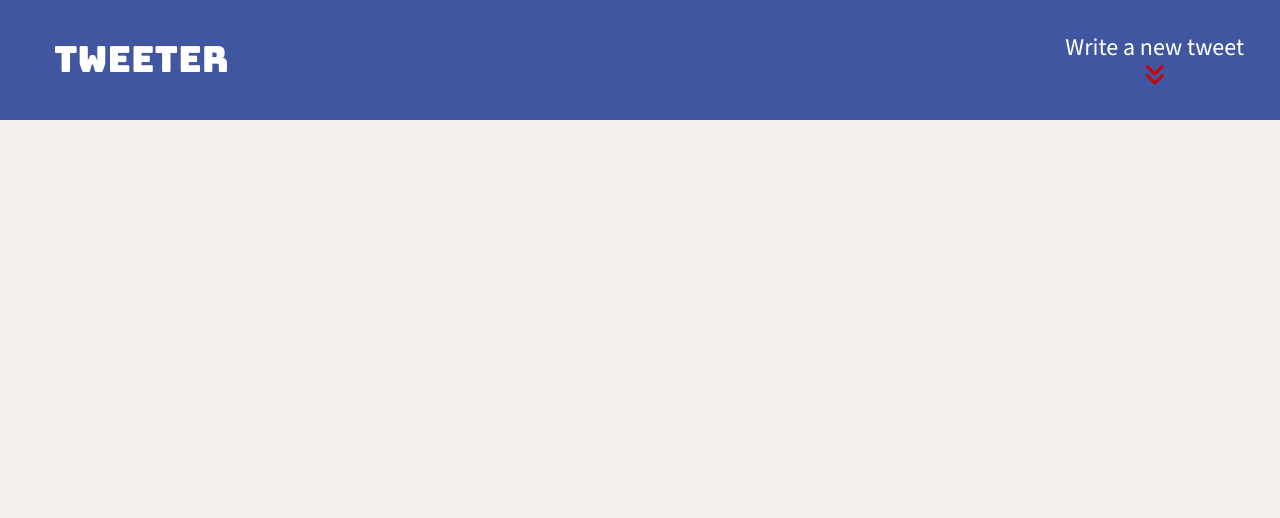
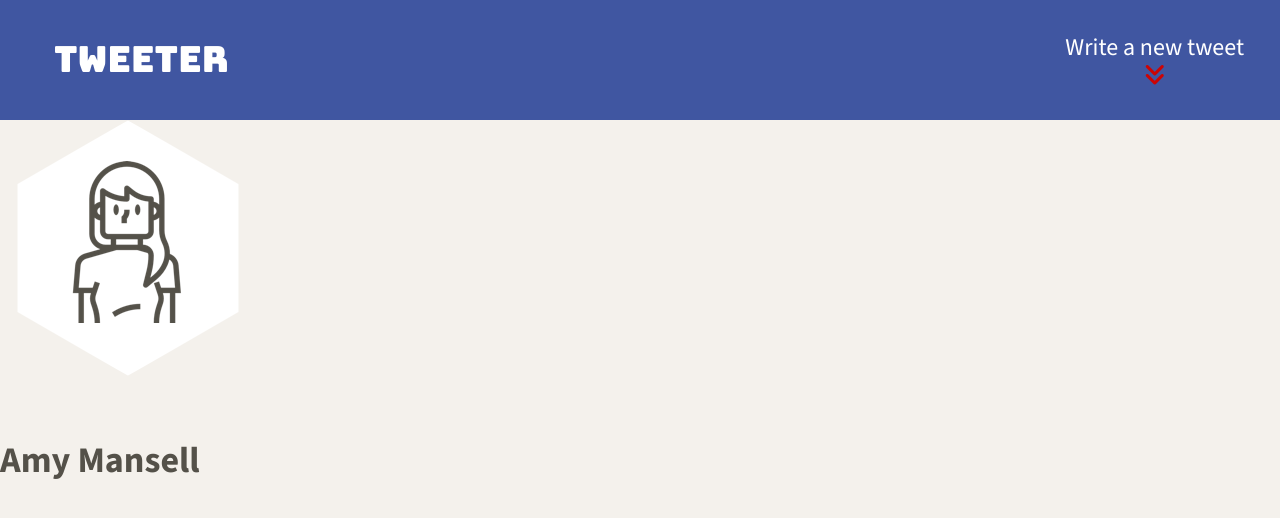
Before and after one commit to VictorDQuintero/tweeter, a website: page public/index.html in a window 1280 px wide. Drawn offline with nearby package versions, Linux system fonts and the light colour scheme.

Commit message:
Add header, add link to header.css

```diff
--- a/public/index.html
+++ b/public/index.html
@@ -14,6 +14,7 @@
     <!-- App CSS -->
     <link rel="stylesheet" href="/styles/layout.css" type="text/css" />
     <link rel="stylesheet" href="/styles/nav.css" type="text/css" />
+    <link rel="stylesheet" href="/styles/header.css" type="text/css" />
 
     <!-- External JS -->
     <script src="https://ajax.googleapis.com/ajax/libs/jquery/3.4.1/jquery.min.js"></script>
@@ -35,8 +36,16 @@
         <span><strong>Write</strong> a new tweet</span>
         <i class="fa-solid fa-angles-down"></i>
       </div>
-
     </nav>
+    <header>
+      <div>
+        <img src="/images/profile-hex.png">
+      </div>
+      <br>
+      <div>
+        <h2>Amy Mansell</h2>
+      </div>
+    </header>
 
     <!-- Page-specific (main) content here -->
     <main class="container"></main>
```
